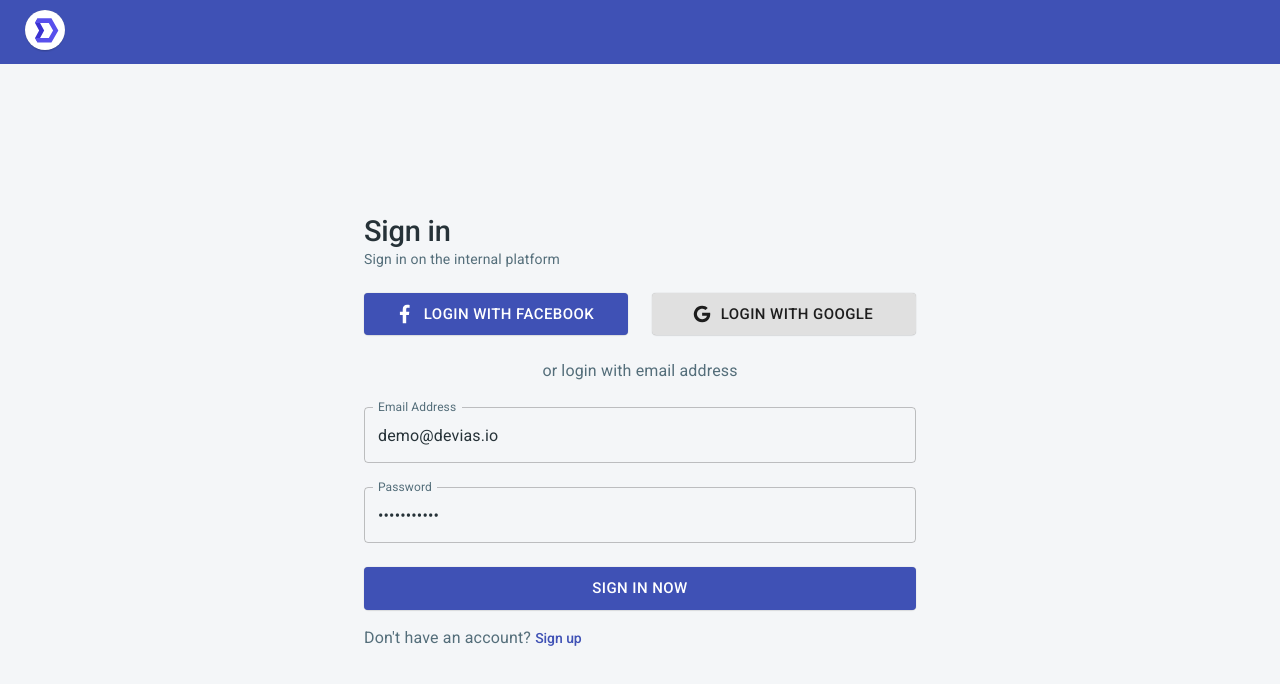
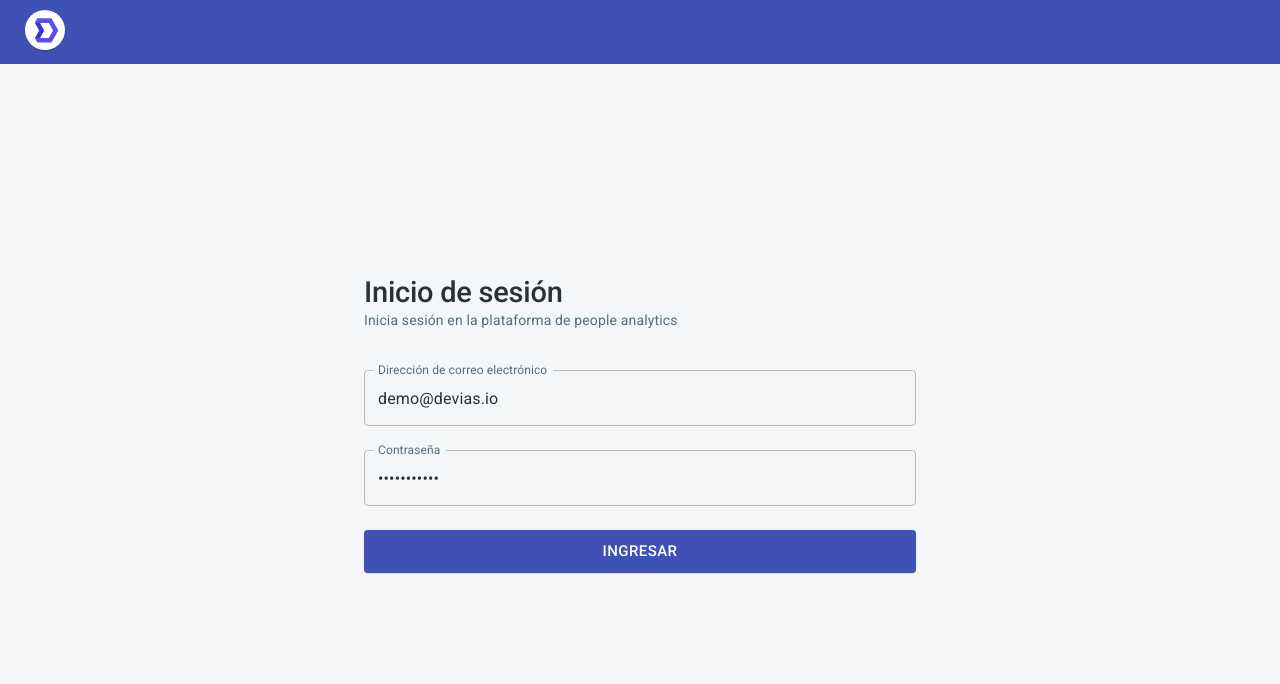
Before and after one commit to Dialcha/People-analytics-frontend, a React (Create React App) app: page /login in a window 1280 px wide. Shown: the top 684 px of the page. Built offline with nearby package versions, Linux system fonts and the light colour scheme.

Commit message:
Login modificado

```diff
--- a/src/views/auth/LoginView.js
+++ b/src/views/auth/LoginView.js
@@ -16,7 +16,7 @@ import FacebookIcon from 'src/icons/Facebook';
 import GoogleIcon from 'src/icons/Google';
 import Page from 'src/components/Page';
 
-const useStyles = makeStyles((theme) => ({
+const useStyles = makeStyles(theme => ({
   root: {
     backgroundColor: theme.palette.background.dark,
     height: '100%',
@@ -30,10 +30,7 @@ const LoginView = () => {
   const navigate = useNavigate();
 
   return (
-    <Page
-      className={classes.root}
-      title="Login"
-    >
+    <Page className={classes.root} title="Login">
       <Box
         display="flex"
         flexDirection="column"
@@ -47,8 +44,13 @@ const LoginView = () => {
               password: 'Password123'
             }}
             validationSchema={Yup.object().shape({
-              email: Yup.string().email('Must be a valid email').max(255).required('Email is required'),
-              password: Yup.string().max(255).required('Password is required')
+              email: Yup.string()
+                .email('Must be a valid email')
+                .max(255)
+                .required('Email is required'),
+              password: Yup.string()
+                .max(255)
+                .required('Password is required')
             })}
             onSubmit={() => {
               navigate('/app/dashboard', { replace: true });
@@ -65,73 +67,22 @@ const LoginView = () => {
             }) => (
               <form onSubmit={handleSubmit}>
                 <Box mb={3}>
-                  <Typography
-                    color="textPrimary"
-                    variant="h2"
-                  >
-                    Sign in
+                  <Typography color="textPrimary" variant="h2">
+                    Inicio de sesión
                   </Typography>
                   <Typography
                     color="textSecondary"
                     gutterBottom
                     variant="body2"
                   >
-                    Sign in on the internal platform
-                  </Typography>
-                </Box>
-                <Grid
-                  container
-                  spacing={3}
-                >
-                  <Grid
-                    item
-                    xs={12}
-                    md={6}
-                  >
-                    <Button
-                      color="primary"
-                      fullWidth
-                      startIcon={<FacebookIcon />}
-                      onClick={handleSubmit}
-                      size="large"
-                      variant="contained"
-                    >
-                      Login with Facebook
-                    </Button>
-                  </Grid>
-                  <Grid
-                    item
-                    xs={12}
-                    md={6}
-                  >
-                    <Button
-                      fullWidth
-                      startIcon={<GoogleIcon />}
-                      onClick={handleSubmit}
-                      size="large"
-                      variant="contained"
-                    >
-                      Login with Google
-                    </Button>
-                  </Grid>
-                </Grid>
-                <Box
-                  mt={3}
-                  mb={1}
-                >
-                  <Typography
-                    align="center"
-                    color="textSecondary"
-                    variant="body1"
-                  >
-                    or login with email address
+                    Inicia sesión en la plataforma de people analytics
                   </Typography>
                 </Box>
                 <TextField
                   error={Boolean(touched.email && errors.email)}
                   fullWidth
                   helperText={touched.email && errors.email}
-                  label="Email Address"
+                  label="Dirección de correo electrónico"
                   margin="normal"
                   name="email"
                   onBlur={handleBlur}
@@ -144,7 +95,7 @@ const LoginView = () => {
                   error={Boolean(touched.password && errors.password)}
                   fullWidth
                   helperText={touched.password && errors.password}
-                  label="Password"
+                  label="Contraseña"
                   margin="normal"
                   name="password"
                   onBlur={handleBlur}
@@ -162,23 +113,9 @@ const LoginView = () => {
                     type="submit"
                     variant="contained"
                   >
-                    Sign in now
+                    Ingresar
                   </Button>
                 </Box>
-                <Typography
-                  color="textSecondary"
-                  variant="body1"
-                >
-                  Don&apos;t have an account?
-                  {' '}
-                  <Link
-                    component={RouterLink}
-                    to="/register"
-                    variant="h6"
-                  >
-                    Sign up
-                  </Link>
-                </Typography>
               </form>
             )}
           </Formik>
```
